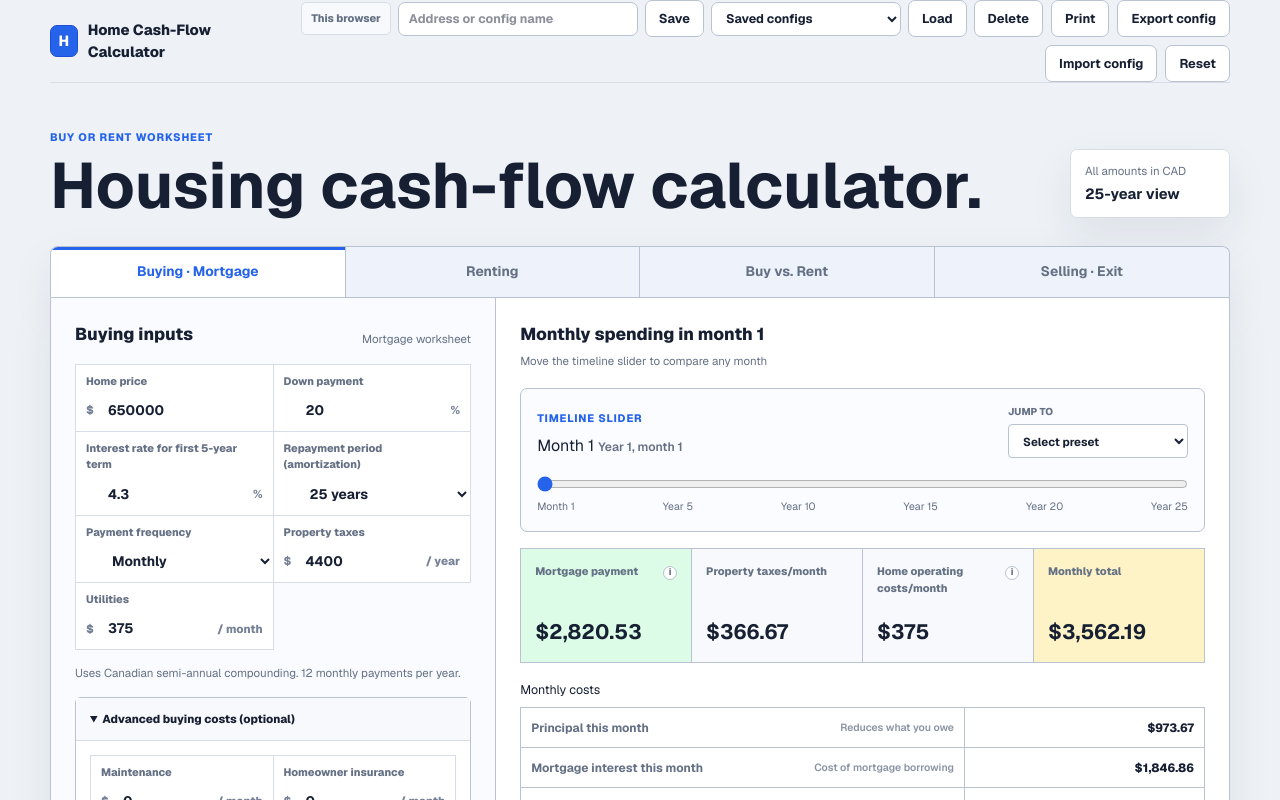
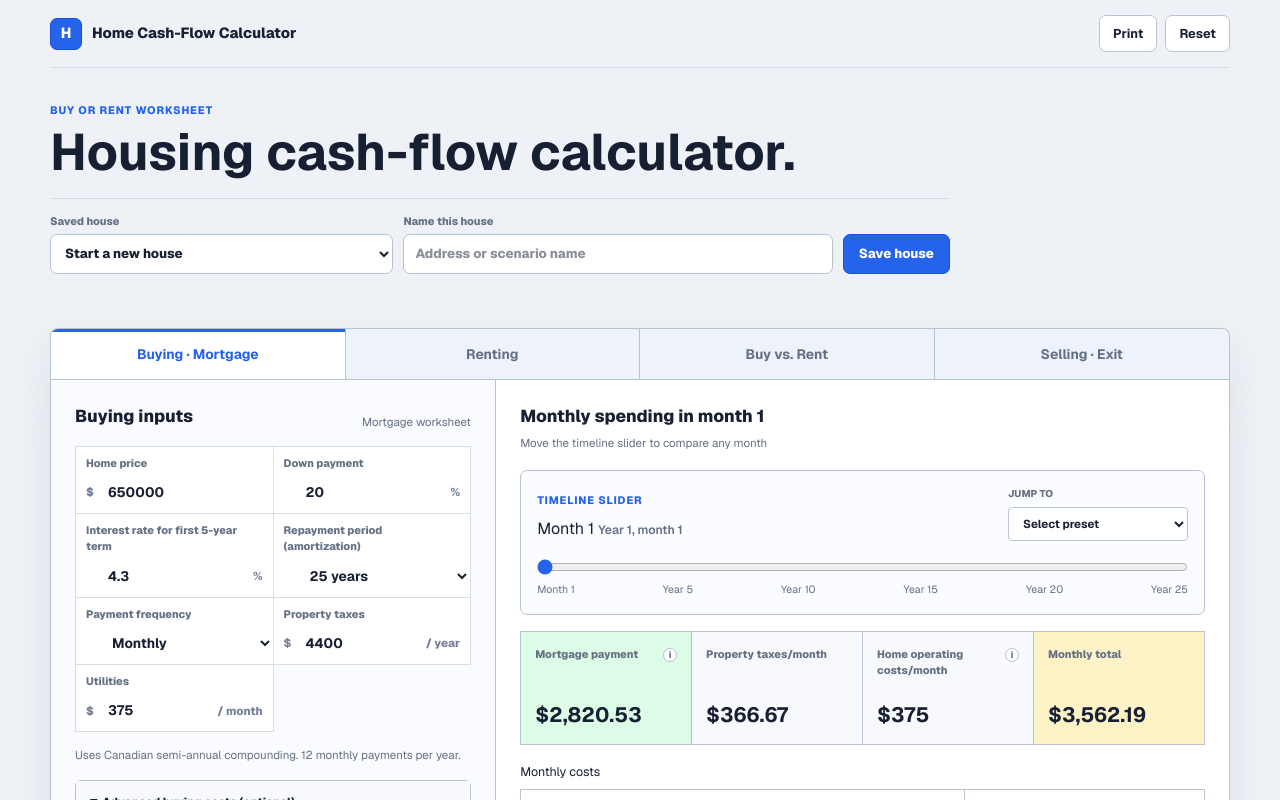
Before and after one commit to gerritsa/homevsbuy, a Next.js app: page / in a window 1280 px wide. Shown: the top 800 px of the page. Built offline with nearby package versions, Linux system fonts and the light colour scheme.

Commit message:
Clean up saved house controls

```diff
--- a/app/globals.css
+++ b/app/globals.css
@@ -121,46 +121,6 @@ footer {
   flex-wrap: wrap;
 }
 
-.saved-config-actions {
-  display: flex;
-  align-items: center;
-  gap: 7px;
-  flex-wrap: wrap;
-}
-
-.saved-config-mode {
-  min-width: 74px;
-  padding: 7px 9px;
-  border: 1px solid var(--line);
-  border-radius: 5px;
-  background: var(--sheet);
-  color: var(--muted);
-  font-size: 0.68rem;
-  font-weight: 800;
-  text-align: center;
-}
-
-.config-name-input,
-.saved-config-select {
-  height: 34px;
-  border: 1px solid var(--line-strong);
-  border-radius: 7px;
-  background: white;
-  color: var(--ink);
-  font-size: 0.78rem;
-  font-weight: 700;
-}
-
-.config-name-input {
-  width: min(240px, 42vw);
-  padding: 0 10px;
-}
-
-.saved-config-select {
-  width: min(190px, 38vw);
-  padding: 0 28px 0 10px;
-}
-
 .visually-hidden {
   position: absolute;
   overflow: hidden;
@@ -196,7 +156,12 @@ footer {
   align-items: flex-end;
   justify-content: space-between;
   gap: 32px;
-  padding: 46px 0 28px;
+  padding: 34px 0 24px;
+}
+
+.hero-main {
+  flex: 1 1 auto;
+  min-width: 0;
 }
 
 .eyebrow,
@@ -211,9 +176,9 @@ footer {
 
 .hero h1 {
   margin: 0;
-  font-size: clamp(2.2rem, 5vw, 4.2rem);
+  font-size: clamp(2rem, 4vw, 3.2rem);
   font-weight: 700;
-  line-height: 1;
+  line-height: 1.04;
 }
 
 .hero-copy {
@@ -224,28 +189,87 @@ footer {
   line-height: 1.55;
 }
 
-.hero-note {
-  min-width: 160px;
-  padding: 12px 14px;
-  border: 1px solid var(--line);
+.saved-house-panel {
+  max-width: 900px;
+  margin-top: 18px;
+  padding-top: 14px;
+  border-top: 1px solid var(--line);
+}
+
+.saved-house-row {
+  display: grid;
+  grid-template-columns: minmax(190px, 0.8fr) minmax(240px, 1fr) auto;
+  align-items: end;
+  gap: 10px;
+}
+
+.saved-house-field {
+  display: grid;
+  gap: 5px;
+  min-width: 0;
+}
+
+.saved-house-field span,
+.saved-house-meta {
+  color: var(--muted);
+  font-size: 0.68rem;
+  font-weight: 760;
+}
+
+.saved-house-select,
+.saved-house-name-input {
+  width: 100%;
+  min-width: 0;
+  height: 40px;
+  border: 1px solid var(--line-strong);
   border-radius: 7px;
   background: white;
-  box-shadow: var(--shadow);
-}
-
-.hero-note span,
-.hero-note strong {
-  display: block;
-}
-
-.hero-note span {
-  color: var(--muted);
-  font-size: 0.72rem;
-}
-
-.hero-note strong {
-  margin-top: 3px;
-  font-size: 0.92rem;
+  color: var(--ink);
+  font-size: 0.82rem;
+  font-weight: 720;
+}
+
+.saved-house-select {
+  padding: 0 34px 0 10px;
+}
+
+.saved-house-name-input {
+  padding: 0 11px;
+}
+
+.primary-save-button {
+  height: 40px;
+  padding: 0 15px;
+  border: 1px solid #1d4ed8;
+  border-radius: 7px;
+  background: var(--blue);
+  color: white;
+  font-size: 0.82rem;
+  font-weight: 800;
+}
+
+.primary-save-button:disabled,
+.delete-house-button:disabled {
+  cursor: not-allowed;
+  opacity: 0.58;
+}
+
+.saved-house-meta {
+  display: flex;
+  align-items: center;
+  gap: 14px;
+  min-height: 24px;
+  margin-top: 6px;
+}
+
+.delete-house-button {
+  appearance: none;
+  border: 0;
+  background: transparent;
+  color: var(--negative);
+  font-size: 0.68rem;
+  font-weight: 800;
+  padding: 4px 0;
 }
 
 .workbook {
@@ -2320,15 +2344,6 @@ footer {
     justify-content: flex-start;
   }
 
-  .saved-config-actions {
-    width: 100%;
-  }
-
-  .config-name-input,
-  .saved-config-select {
-    width: min(100%, 240px);
-  }
-
   .config-status {
     width: min(100% - 24px, 1180px);
     text-align: left;
@@ -2346,7 +2361,21 @@ footer {
   }
 
   .hero h1 {
-    font-size: clamp(2.15rem, 12vw, 3.5rem);
+    font-size: clamp(1.9rem, 9vw, 2.7rem);
+  }
+
+  .saved-house-row {
+    grid-template-columns: 1fr;
+  }
+
+  .primary-save-button {
+    width: 100%;
+  }
+
+  .saved-house-meta {
+    align-items: flex-start;
+    flex-direction: column;
+    gap: 4px;
   }
 
   .tab-panel,
--- a/app/page.tsx
+++ b/app/page.tsx
@@ -90,7 +90,6 @@ const initialExitInputs: ExitInputs = {
 
 const CONFIG_APP_ID = "home-cash-flow-calculator"
 const CONFIG_VERSION = 1
-const CONFIG_FILE_EXTENSION = "homebuy.json"
 const SAVED_CONFIGS_STORAGE_KEY = `${CONFIG_APP_ID}.saved-configs.v${CONFIG_VERSION}`
 
 const optionalInputKeys: OptionalInputKey[] = [
@@ -563,7 +562,6 @@ export default function Home() {
   const [renewalRates, setRenewalRates] = useState([4.3, 4.3, 4.3, 4.3, 4.3])
   const [mortgagePaymentFrequency, setMortgagePaymentFrequency] =
     useState<MortgagePaymentFrequency>("monthly")
-  const importInputRef = useRef<HTMLInputElement>(null)
   const [configStatus, setConfigStatus] = useState("")
   const [savedConfigs, setSavedConfigs] = useState<SavedCalculatorConfig[]>([])
   const [configName, setConfigName] = useState("")
@@ -947,6 +945,7 @@ export default function Home() {
     setMortgagePaymentFrequency("monthly")
     setConfigStatus("")
     setSelectedSavedConfigId("")
+    setConfigName("")
   }
 
   const buildCurrentConfig = (): CalculatorConfigExport => ({
@@ -989,7 +988,7 @@ export default function Home() {
     const trimmedName = configName.trim()
 
     if (!trimmedName) {
-      setConfigStatus("Enter a name before saving this config.")
+      setConfigStatus("Enter a name before saving this house.")
       return
     }
 
@@ -1023,9 +1022,9 @@ export default function Home() {
 
         setSavedConfigs(nextSavedConfigs)
         setSelectedSavedConfigId(savedConfig?.id ?? "")
-        setConfigStatus(`Saved global config "${trimmedName}".`)
+        setConfigStatus(`Saved global house "${trimmedName}".`)
       } catch (error) {
-        setConfigStatus(error instanceof Error ? error.message : "Shared config save failed.")
+        setConfigStatus(error instanceof Error ? error.message : "Shared house save failed.")
       } finally {
         setIsConfigRequestPending(false)
       }
@@ -1052,32 +1051,32 @@ export default function Home() {
 
     persistLocalSavedConfigs(nextSavedConfigs)
     setSelectedSavedConfigId(savedConfig.id)
-    setConfigStatus(`Saved browser-only config "${trimmedName}".`)
+    setConfigStatus(`Saved browser-only house "${trimmedName}".`)
   }
 
   const loadSavedConfig = (id: string) => {
     const savedConfig = savedConfigs.find((current) => current.id === id)
 
     if (!savedConfig) {
-      setConfigStatus("Select a saved config to load.")
+      setConfigStatus("Select a saved house to load.")
       return
     }
 
     applyConfig(savedConfig.config)
     setSelectedSavedConfigId(savedConfig.id)
     setConfigName(savedConfig.name)
-    setConfigStatus(`Loaded config "${savedConfig.name}".`)
+    setConfigStatus(`Loaded saved house "${savedConfig.name}".`)
   }
 
   const deleteSavedConfig = async () => {
     const savedConfig = savedConfigs.find((current) => current.id === selectedSavedConfigId)
 
     if (!savedConfig) {
-      setConfigStatus("Select a saved config to delete.")
+      setConfigStatus("Select a saved house to delete.")
       return
     }
 
-    if (!window.confirm(`Delete saved config "${savedConfig.name}"?`)) {
+    if (!window.confirm(`Delete saved house "${savedConfig.name}" for everyone?`)) {
       return
     }
 
@@ -1097,48 +1096,19 @@ export default function Home() {
         }
 
         setSavedConfigs(parseSavedConfigs(data.configs))
-        setConfigStatus(`Deleted global config "${savedConfig.name}".`)
+        setConfigStatus(`Deleted global house "${savedConfig.name}".`)
       } catch (error) {
-        setConfigStatus(error instanceof Error ? error.message : "Shared config delete failed.")
+        setConfigStatus(error instanceof Error ? error.message : "Shared house delete failed.")
       } finally {
         setIsConfigRequestPending(false)
       }
     } else {
       persistLocalSavedConfigs(savedConfigs.filter((current) => current.id !== savedConfig.id))
-      setConfigStatus(`Deleted browser-only config "${savedConfig.name}".`)
+      setConfigStatus(`Deleted browser-only house "${savedConfig.name}".`)
     }
 
     setSelectedSavedConfigId("")
     setConfigName("")
-  }
-
-  const exportConfig = () => {
-    const currentConfig = buildCurrentConfig()
-    const serializedConfig = JSON.stringify(currentConfig, null, 2)
-    const blob = new Blob([serializedConfig], { type: "application/json" })
-    const url = URL.createObjectURL(blob)
-    const link = document.createElement("a")
-    const dateStamp = new Date().toISOString().slice(0, 10)
-
-    link.href = url
-    link.download = `home-cash-flow-${dateStamp}.${CONFIG_FILE_EXTENSION}`
-    document.body.append(link)
-    link.click()
-    link.remove()
-    URL.revokeObjectURL(url)
-    setConfigStatus("Config exported.")
-  }
-
-  const importConfig = async (file: File) => {
-    try {
-      const importedConfig = parseConfigExport(JSON.parse(await file.text()))
-
-      applyConfig(importedConfig)
-      setSelectedSavedConfigId("")
-      setConfigStatus("Config imported.")
-    } catch (error) {
-      setConfigStatus(error instanceof Error ? error.message : "Config import failed.")
-    }
   }
 
   const exportPrintablePages = () => {
@@ -1154,121 +1124,85 @@ export default function Home() {
           <span>Home Cash-Flow Calculator</span>
         </a>
         <div className="header-actions" aria-label="Calculator actions">
-          <div className="saved-config-actions" aria-label="Saved configs">
-            <span className="saved-config-mode">
-              {savedConfigStorageMode === "shared"
-                ? "Global"
-                : savedConfigStorageMode === "local"
-                ? "This browser"
-                : "Loading"}
-            </span>
-            <label className="visually-hidden" htmlFor="config-name">
-              Config name
-            </label>
-            <input
-              className="config-name-input"
-              id="config-name"
-              onChange={(event) => {
-                setConfigName(event.target.value)
-                setSelectedSavedConfigId("")
-              }}
-              placeholder="Address or config name"
-              type="text"
-              value={configName}
-            />
-            <button
-              className="reset-button"
-              disabled={isConfigRequestPending}
-              onClick={() => void saveCurrentConfig()}
-              type="button"
-            >
-              Save
+          <button className="reset-button" onClick={exportPrintablePages} type="button">
+            Print
           </button>
-            <label className="visually-hidden" htmlFor="saved-configs">
-              Saved configs
-            </label>
+          <button className="reset-button" onClick={resetCalculator} type="button">
+            Reset
+          </button>
+        </div>
+      </header>
+      {configStatus ? (
+        <p className="config-status" role="status">
+          {configStatus}
+        </p>
+      ) : null}
+
+      <section className="hero" id="top">
+        <div className="hero-main">
+          <p className="eyebrow">Buy or rent worksheet</p>
+          <h1>Housing cash-flow calculator.</h1>
+          <section className="saved-house-panel" aria-label="Saved houses">
+            <div className="saved-house-row">
+              <label className="saved-house-field" htmlFor="saved-houses">
+                <span>Saved house</span>
                 <select
-              className="saved-config-select"
-              id="saved-configs"
+                  className="saved-house-select"
+                  id="saved-houses"
                   onChange={(event) => {
                     const nextId = event.target.value
-                setSelectedSavedConfigId(nextId)
-                const savedConfig = savedConfigs.find((current) => current.id === nextId)
-                setConfigName(savedConfig?.name ?? "")
+
+                    if (!nextId) {
+                      setSelectedSavedConfigId("")
+                      setConfigName("")
+                      return
+                    }
+
+                    loadSavedConfig(nextId)
                   }}
                   value={selectedSavedConfigId}
                 >
-              <option value="">Saved configs</option>
+                  <option value="">Start a new house</option>
                   {savedConfigs.map((savedConfig) => (
                     <option key={savedConfig.id} value={savedConfig.id}>
                       {savedConfig.name}
                     </option>
                   ))}
                 </select>
+              </label>
+              <label className="saved-house-field name-field" htmlFor="house-name">
+                <span>Name this house</span>
+                <input
+                  className="saved-house-name-input"
+                  id="house-name"
+                  onChange={(event) => setConfigName(event.target.value)}
+                  placeholder="Address or scenario name"
+                  type="text"
+                  value={configName}
+                />
+              </label>
               <button
-              className="reset-button"
+                className="primary-save-button"
                 disabled={isConfigRequestPending}
-              onClick={() => loadSavedConfig(selectedSavedConfigId)}
+                onClick={() => void saveCurrentConfig()}
                 type="button"
               >
-              Load
+                Save house
               </button>
+            </div>
+            <div className="saved-house-meta">
+              {selectedSavedConfigId ? (
                 <button
-              className="reset-button"
+                  className="delete-house-button"
                   disabled={isConfigRequestPending}
                   onClick={() => void deleteSavedConfig()}
                   type="button"
                 >
-              Delete
+                  Delete saved house
                 </button>
-          </div>
-          <button className="reset-button" onClick={exportPrintablePages} type="button">
-            Print
-          </button>
-          <button className="reset-button" onClick={exportConfig} type="button">
-            Export config
-          </button>
-          <button
-            className="reset-button"
-            onClick={() => importInputRef.current?.click()}
-            type="button"
-          >
-            Import config
-          </button>
-          <button className="reset-button" onClick={resetCalculator} type="button">
-            Reset
-          </button>
-          <input
-            accept=".json,.homebuy.json,application/json"
-            className="visually-hidden"
-            onChange={(event) => {
-              const file = event.target.files?.[0]
-
-              if (file) {
-                void importConfig(file)
-              }
-
-              event.target.value = ""
-            }}
-            ref={importInputRef}
-            type="file"
-          />
-        </div>
-      </header>
-      {configStatus ? (
-        <p className="config-status" role="status">
-          {configStatus}
-        </p>
               ) : null}
-
-      <section className="hero" id="top">
-        <div>
-          <p className="eyebrow">Buy or rent worksheet</p>
-          <h1>Housing cash-flow calculator.</h1>
-        </div>
-        <div className="hero-note">
-          <span>All amounts in CAD</span>
-          <strong>25-year view</strong>
+            </div>
+          </section>
         </div>
       </section>
 
```
Also changed, not shown: 1 other file (tests, documents, lock files or other folders). Lines whose indentation alone changed are shown as unchanged.
